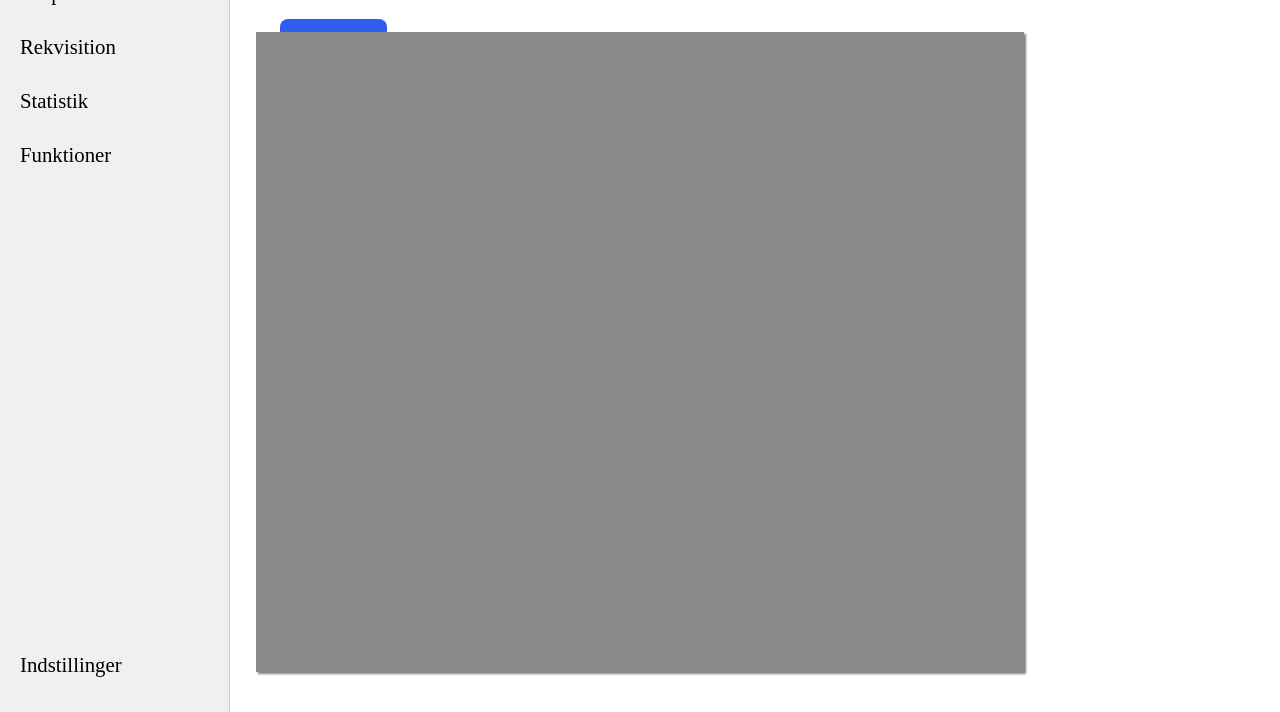
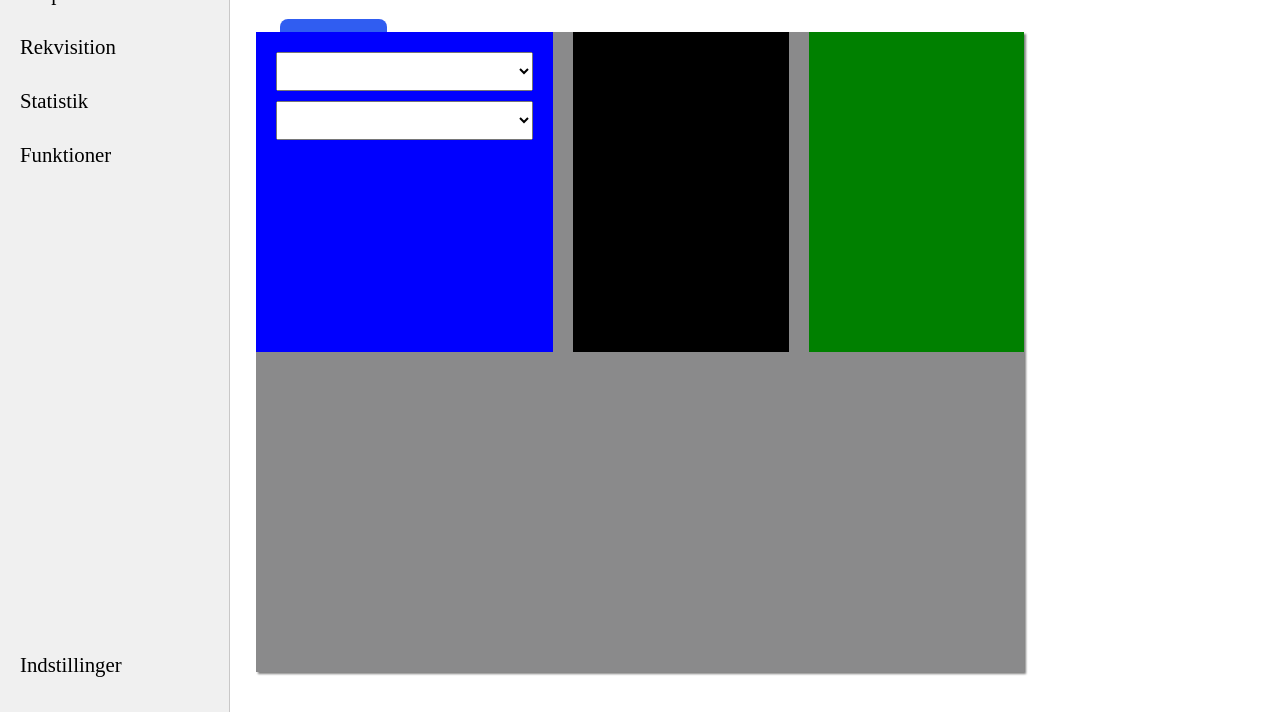
Before and after one commit to Johannesfyren/PharmaFakt, a plain HTML site: page ekspedition.html in a window 1280 px wide. Both pictures are taken after a click on the button "New Dispatch". Shown: the part 88-800 px from the top of the page. Drawn offline with nearby package versions, Linux system fonts and the light colour scheme.

Commit message:
Add js to create functionality to dispatch

```diff
--- a/dispatch.js
+++ b/dispatch.js
@@ -1,9 +1,29 @@
+const body = document.querySelector("body");
+const createDispatchBtn = document.querySelector("#new-dispatch-btn");
+
 const dispatchContainer = document.createElement("div");
-const createDispatchBtn = document.querySelector("#new-dispatch-btn");
-const body = document.querySelector("body");
+const UpperSectionWrapper = document.createElement("div");
+const CustVetWrapper = document.createElement("div");
+const selectCustomer = document.createElement("select");
+const selectVet = document.createElement("select");
+const CustDetailsWrapper = document.createElement("div");
+const VetDetailsWrapper = document.createElement("div");
+
 dispatchContainer.setAttribute("class","dispatch-container");
+UpperSectionWrapper.setAttribute("id","custvet-detail-wrapper");
+CustVetWrapper.setAttribute("id","customer-vet-wrapper");
+CustDetailsWrapper.setAttribute("id","customer-details-wrapper");
+VetDetailsWrapper.setAttribute("id","vet-details-wrapper");
+selectCustomer.setAttribute("id","customers");
+selectVet.setAttribute("id","vets");
 
 createDispatchBtn.addEventListener("click", ()=>{
-    body.prepend(dispatchContainer);
-    console.log("pols");
+    body.append(dispatchContainer);
+    dispatchContainer.append(UpperSectionWrapper);
+    UpperSectionWrapper.append(CustVetWrapper);
+    UpperSectionWrapper.append(CustDetailsWrapper);
+    UpperSectionWrapper.append(VetDetailsWrapper);
+
+    CustVetWrapper.append(selectCustomer);
+    CustVetWrapper.append(selectVet);
 });
--- a/style.css
+++ b/style.css
@@ -137,24 +137,59 @@ h1{
 
 
 
-/* Dispatch */
+/* --- Dispatch --- */
 
 .dispatch-container{
+    --dispatch-vh:80vh;
     position: fixed;
+    display: flex;
+    flex-direction: column;
     top: 15%;
     left: 20%;
     width: 60vw;
-    height: 80vh;
+    height: var(--dispatch-vh);
     background-color: rgb(138, 138, 139);
     box-shadow: 2px 2px 2px rgb(128, 128, 128);
 }
 
+/* -- upper part -- */
+#custvet-detail-wrapper{
+    display: flex;
+    justify-content: space-around;
+    gap: 20px;
+}
+
+#customer-vet-wrapper{
+    display: flex;
+    flex-direction: column;
+    height: calc(var(--dispatch-vh)/2);
+    flex-direction: column;
+    flex-grow: 1;
+    background-color: blue;
+    padding: 20px 20px;
+    gap: 10px;
+}
+#customer-vet-wrapper > *{
+    padding: 10px;
+}
+
+#customer-details-wrapper{
+    display: flex;
+    height: calc(var(--dispatch-vh)/2);
+    flex-grow: 1;
+    background-color: black;
+}
+
+#vet-details-wrapper{
+    display: flex;
+    height: calc(var(--dispatch-vh)/2);
+    flex-grow: 1;
+    background-color: green;
+}
 
 
 
-
-
-
+/* -- lower part -- */
 
 
 
```
Also changed, not shown: ekspedition.html (+20 -1 lines).
